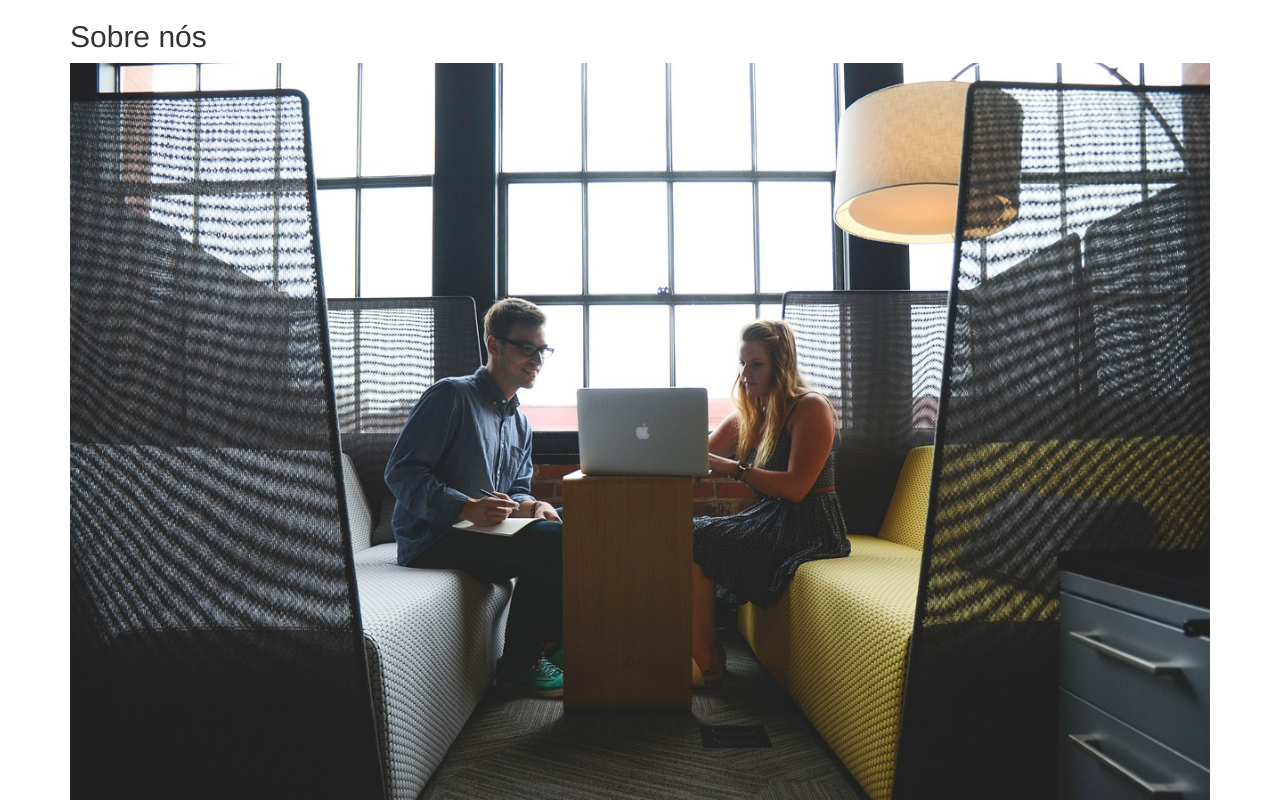
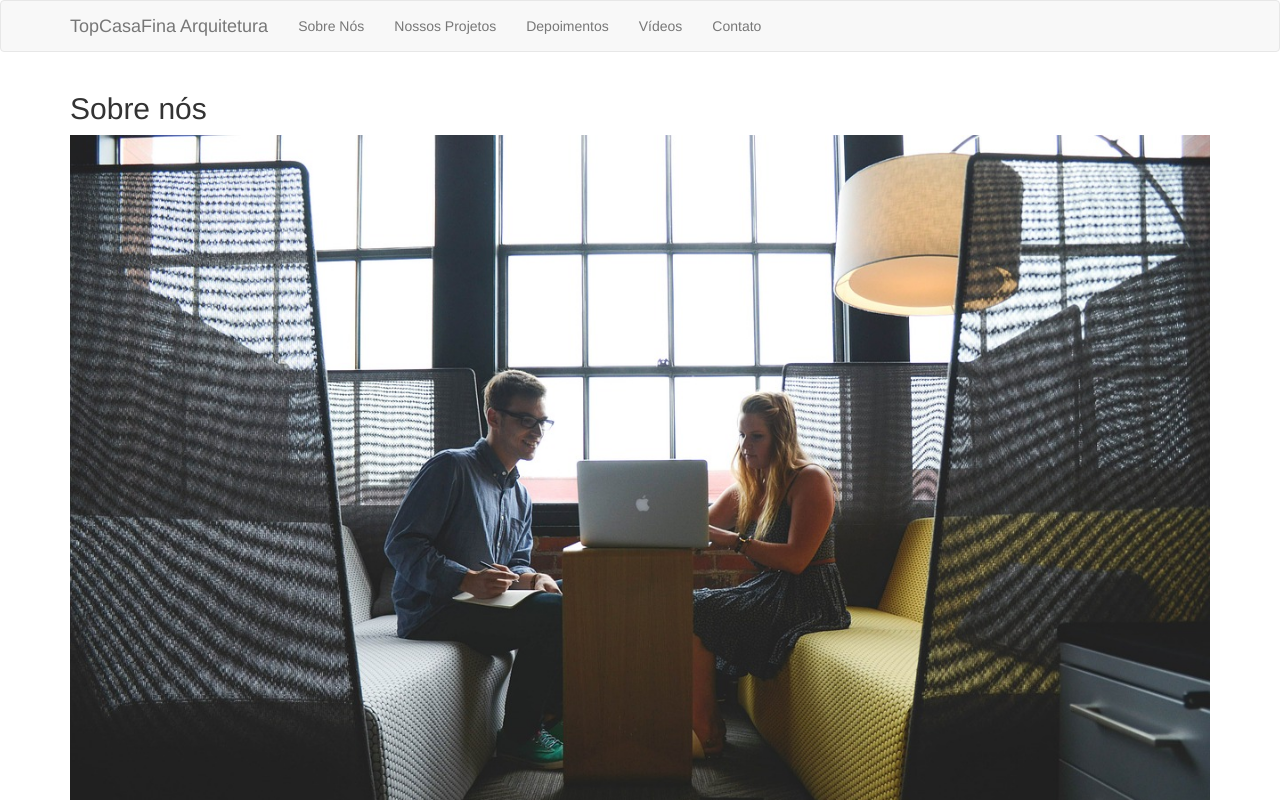
Before and after one commit to MarcosPivetta/Bootstrap, a plain HTML site: page index.html in a window 1280 px wide. Shown: the top 800 px of the page. Drawn offline with Linux system fonts and the light colour scheme.

Commit message:
Aula 6
Colapsando o nosso menu.

```diff
--- a/index.html
+++ b/index.html
@@ -11,7 +11,31 @@
 
 	</head>
 	<body>
-		<section class="container">
+		<nav class="navbar navbar-default">
+			<div class="container">
+				<div class="navbar-header">
+					<button type="button" class="navbar-toggle collapsed" data-toggle="collapse" data-target="#collapse-navbar" aria-expanded="false">
+						<span class="sr-only">Toggle navigation</span>
+						<span class="icon-bar"></span>
+						<span class="icon-bar"></span>
+						<span class="icon-bar"></span>
+						<span class="icon-bar"></span>
+					</button>
+					<a class="navbar-brand" href="#">TopCasaFina Arquitetura</a>
+				</div>
+				<div id="collapse-navbar" class="collapse navbar-collapse">
+					<ul class="nav navbar-nav">
+						<li><a href="#sobre-nos">Sobre Nós</a></li>
+						<li><a href="#nossos-projetos">Nossos Projetos</a></li>
+						<li><a href="#depoimentos">Depoimentos</a></li>
+						<li><a href="#videos">Vídeos</a></li>
+						<li><a href="#contato">Contato</a></li>
+					</ul>
+				</div>
+			</div>
+		</nav>
+
+		<section id="sobre-nos" class="container">
 			<h2>Sobre nós</h2>
 			<img class="img-responsive" src="img/empresa.jpg">
 
@@ -58,7 +82,7 @@
 			<p>Mais de 5 milhões de clientes satisfeitos em todo mundo.</p>
 		</div>
 
-		<section class="container">
+		<section id="nossos-projetos" class="container">
 			<h2>Nossos Projetos</h2>
 			<figure class="thumbnail">
 				<img src="img/projetos/casa-castelo.png" alt="Foto da Casa Castelo">
@@ -101,7 +125,7 @@
 			</figure>
 		</section>
 
-		<section>
+		<section id="depoimentos" class="container">
 			<h2 class="titulo-depoimentos container">Depoimentos de Clientes</h2>
 
 			<div id="carousel-example-generic" class="carousel slide" data-ride="carousel">
@@ -149,14 +173,14 @@
 			</div>
 		</section>
 
-		<section class="container">
+		<section id="videos" class="container">
 			<h2>Vídeo Institucional</h2>
 			<div class="embed-responsive embed-responsive-16by9">
 				<iframe width="560" height="315" src="https://www.youtube.com/embed/i_3Pv1AygeI" frameborder="0" allowfullscreen></iframe>
 			</div>
 		</section>
 
-		<section class="container">
+		<section id="contato" class="container">
 			<h2>Contato</h2>
 			<p>Entre em contato conosco</p>
 
@@ -199,6 +223,7 @@
 				<button type="submit" class="btn btn-primary btn-block">Enviar</button>
 			</form>
 		</section>
+
 		<footer>
 			<address>
 				<strong>TopCasaFina Arquitetura</strong>
```
